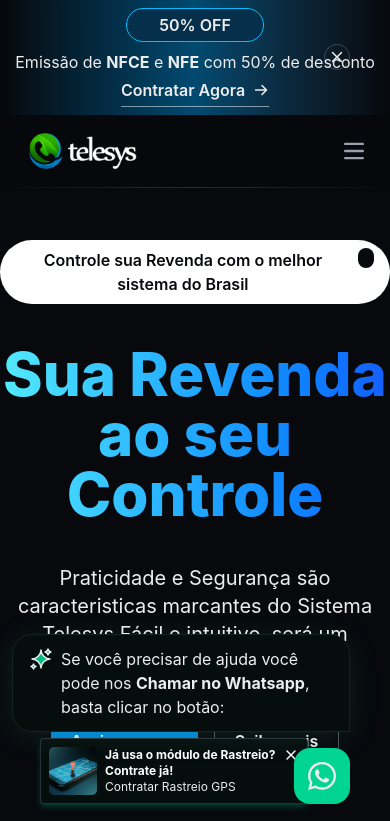
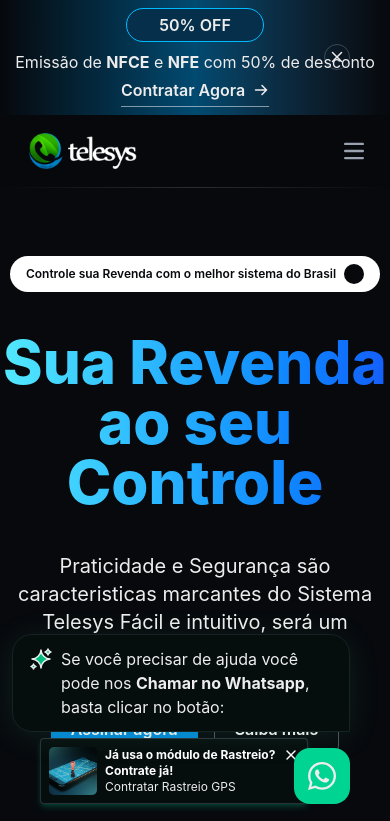
Before and after one commit to ronniepettersonn/telesys, a Next.js app: page / in a window 390 px wide. Shown: the top 821 px of the page. Built offline with nearby package versions, Linux system fonts and the light colour scheme.

Commit message:
correcao thema dark

```diff
--- a/src/app/page.tsx
+++ b/src/app/page.tsx
@@ -32,11 +32,11 @@
     <div className=" ">
       <Header showPromotion={showPromotion} setShowPromotion={setShowPromotion} />
 
-      <main className={` m-auto ${showPromotion ? 'pt-40' : 'pt-20'} text-center `}>
+      <main className={` m-auto ${showPromotion ? 'md:pt-40 pt-44' : 'pt-20'} text-center `}>
 
         <div className="flex flex-col items-center justify-center mt-20 max-w-[1200px] m-auto">
 
-          <div className="bg-white rounded-full px-4 py-2 flex gap-2">
+          <div className="bg-white rounded-full px-4 py-2 flex gap-2 items-center text-xs md:text-base">
             <span className="text-[#07090D] font-semibold">Controle sua Revenda com o melhor sistema do Brasil</span>
             <div className="h-5 w-5 rounded-full bg-[#07090D]" />
           </div>
```
